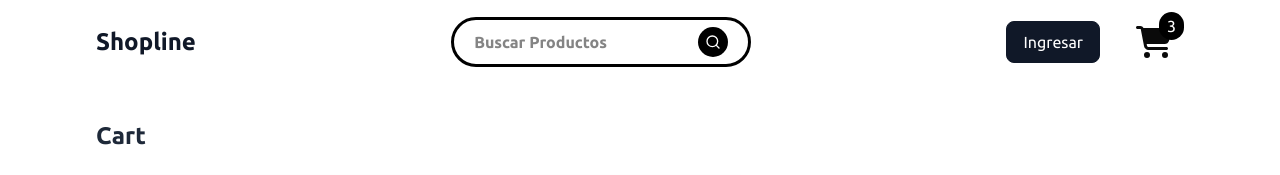
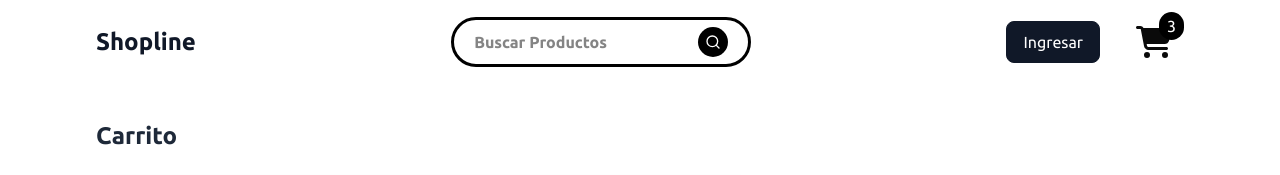
Before and after one commit to SamuelRodriguezC/shopline, a Next.js app: page /cart/1 in a window 1280 px wide. Shown: the top 175 px of the page. Built offline with nearby package versions, Linux system fonts and the light colour scheme; no server answers.

Commit message:
Documentación de código

```diff
--- a/app/api/auth/[...nextauth]/route.ts
+++ b/app/api/auth/[...nextauth]/route.ts
@@ -1,5 +1,4 @@
 
 // Conecta las rutas API de autenticación
-
 import { handlers } from "@/auth" // Referring to the auth.ts we just created
 export const { GET, POST } = handlers
--- a/app/cart/[cartcode]/page.tsx
+++ b/app/cart/[cartcode]/page.tsx
@@ -7,7 +7,7 @@ const CartItemPage = () => {
 
   return (
     <div className="main-max-width padding-x mx-auto py-9">
-      <h1 className="font-semibold text-2xl text-gray-800 mb-6">Cart</h1>
+      <h1 className="font-semibold text-2xl text-gray-800 mb-6">Carrito</h1>
 
       <div className="flex flex-wrap gap-6 lg:gap-8 justify-between w-full">
         {/* Cartitem */}
--- a/app/categories/[slug]/loading.tsx
+++ b/app/categories/[slug]/loading.tsx
@@ -1,9 +1,10 @@
 import React from 'react'
 
+// Esto se muestra mientras cargan los productos y categorías
 const loading = () => {
   return (
     <div className="main-max-width mx-auto padding-x py-9">
-         {/* Título */}
+      {/* Título */}
       <div className="w-40 h-6 bg-gray-300 rounded-lg mx-auto mb-4 animate-pulse"></div>
 
       {/* Fila de botones */}
--- a/app/globals.css
+++ b/app/globals.css
@@ -125,7 +125,7 @@
 
 
 
-
+/* Clases personalizadas utilizables desde cualquier parte de la aplicación mediante layout.tsx*/
 @layer utilities {
   .search-form {
     @apply w-[300px] max-sm:w-[250px] max-sm:h-[40px] max-sm:text-[14px]
--- a/app/layout.tsx
+++ b/app/layout.tsx
@@ -1,17 +1,27 @@
+// Importación de tipos de metadata para SEO y configuración global
 import type { Metadata } from "next";
+
+// Importación de fuentes personalizadas desde Google Fonts usando el módulo de Next.js
 import { Geist, Geist_Mono } from "next/font/google";
+import { Ubuntu } from 'next/font/google'
+
+
+// Importación global de estilos CSS
 import "./globals.css";
-import { Ubuntu } from 'next/font/google'
+
+// Importación de componentes globales (Navbar y Footer)
 import NavBar from "@/components/navbar/NavBar";
 import NavBarContainer from "@/components/navbar/NavBarContainer";
 import Footer from "@/components/footer/Footer";
 
 
 
+// Configuración de las fuentes con variables CSS o clases
 const geistSans = Geist({
   variable: "--font-geist-sans",
   subsets: ["latin"],
 });
+
 
 const geistMono = Geist_Mono({
   variable: "--font-geist-mono",
@@ -23,11 +33,15 @@ const ubuntu = Ubuntu({
   subsets: ["latin"]
 })
 
+
+
+// Metadata global de la aplicación (Título y descripción)
 export const metadata: Metadata = {
   title: "Shopline",
-  description: "Generated by create next app",
+  description: "Desarrolado en Next.js Con Django",
 };
 
+// Componente RootLayout: define la estructura base de toda la aplicación
 export default function RootLayout({
   children,
 }: Readonly<{
@@ -35,12 +49,15 @@ export default function RootLayout({
 }>) {
   return (
     <html lang="en" className={ubuntu.className}>
-      <body
-        className={``}
-      >
+      <body className={``}>
         <main className="w-full ">
+           {/* Barra de navegación global */}
           <NavBarContainer/>
+
+           {/* Contenido dinámico según la ruta */}
           {children}
+
+          {/* Pie de página global */}
           <Footer/>
         </main>
       </body>
--- a/app/signin/page.tsx
+++ b/app/signin/page.tsx
@@ -2,15 +2,18 @@ import React from 'react'
 import Image from "next/image"
 import { signIn } from '@/auth'
 
-
+// Página de registro/inicio de sesión usando Google como proveedor
 const SignupPage = () => {
   return (
     <div className="bg-gray-50 flex items-center justify-center min-h-screen px-4">
+    {/* Contenedor del formulario de registro */}
     <div className="bg-white shadow-xl rounded-2xl p-6 sm:p-10 max-w-sm w-full flex flex-col gap-6">
       <h2 className="text-3xl font-semibold text-center text-gray-900">
         Bienvenido!
       </h2>
 
+      {/* Formulario que ejecuta una Server Action al enviarse,
+      iniciando sesión con Google y redirigiendo al home al finalizar. */}
       <form action= {async () => {
         "use server"
         await signIn("google", {redirectTo: "/"})
--- a/components/category/CategoryBtn.tsx
+++ b/components/category/CategoryBtn.tsx
@@ -8,6 +8,8 @@ import Link from 'next/link'
 import { usePathname } from 'next/navigation'
 import { cn } from '@/lib/utils'
 
+// Botón de categoría que cambia de estilo si está en la ruta activa
+// Muestra el ícono y el nombre de la categoría
 const CategoryBtn = ({category}: {category: Category}) => {
 
   const pathName = usePathname()
@@ -22,6 +24,7 @@ const CategoryBtn = ({category}: {category: Category}) => {
        {/* Contenedor del ícono (imagen dentro de un círculo) */}
       <div className="w-[40px] h-[40px] bg-white rounded-full overflow-hidden flex items-center justify-center shadow-sm">
         <Image
+        // Acceder a la foto de la categoría por medio de la url de la api / ruta de la foto
           src={`${BASE_URL}${category.image}`}
           width={30}
           height={30}
@@ -30,7 +33,7 @@ const CategoryBtn = ({category}: {category: Category}) => {
         />
       </div>
 
-      {/* Nombre de la categoría */}
+      {/* "Muestra el nombre de la categoría con texto en negrita. Si el botón corresponde a la ruta actual, el texto será blanco; si no, gris." */}
       <p className={cn("font-semibold  text-[16px]", pathName == btnPath ? "text-white": "text-gray-800")}>{category.name}</p>
     </button>
     </Link>
```
Also changed, not shown: app/categories/[slug]/page.tsx (+9 -1 lines), app/page.tsx (+11 -3 lines), app/products/[slug]/page.tsx (+24 -5 lines), app/profile/page.tsx (+6 -2 lines), components/footer/Footer.tsx (+6 -4 lines).
